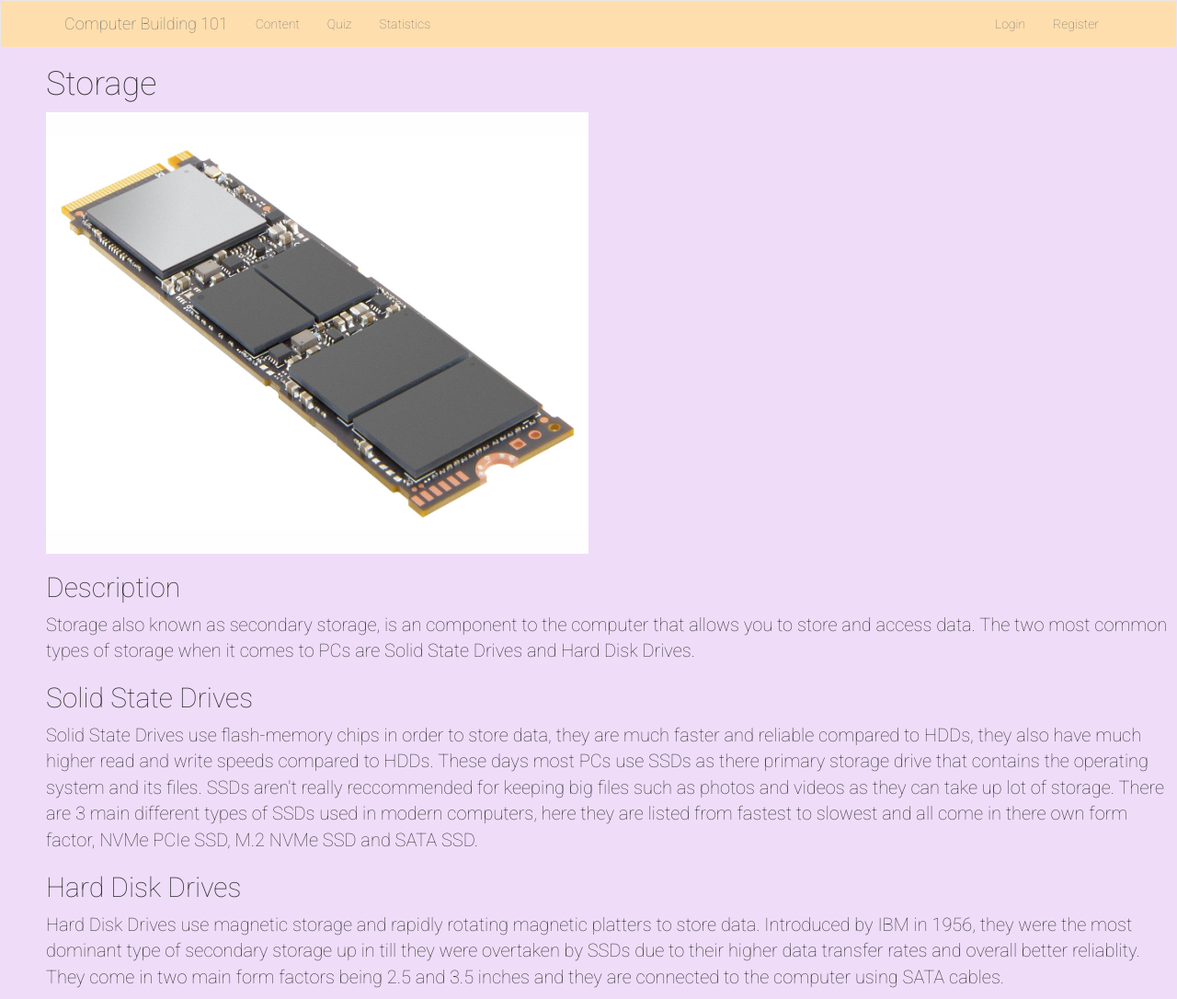
After one commit to timpye/CITS3403-Website, a Flask app: page /storage in a window 1280 px wide. The commit adds this page. Shown: the whole page at 92% size. Run offline with Flask 2, Linux system fonts and the light colour scheme; some libraries are stand-ins or nearby versions.

Commit message:
added storage content

```diff
--- a/app/routes.py
+++ b/app/routes.py
@@ -1,5 +1,5 @@
 from app import app
-from flask import Flask, render_template, flash, redirect, url_for, session, request
+from flask import Flask, render_template, flash, redirect, url_for, session
 from app.forms import LoginForm
 from flask_login import current_user, login_user, logout_user, login_required
 from app import db
@@ -7,9 +7,8 @@ from app.forms import RegistrationForm
 from flask_login import logout_user
 from flask_login import login_required
 from app.models import User, Result
+from flask import request
 from werkzeug.urls import url_parse
-from sqlalchemy import func, extract
-from datetime import datetime
 
 
 
@@ -182,7 +181,7 @@ def submit():
             question_list[question_number] = True
         question_number += 1
 
-    result = Result(user_id=current_user.get_id(),date_created=datetime.today())
+    result = Result(user_id=current_user.get_id())
     result.add_results(question_list, score)
     db.session.add(result)
     db.session.commit()
@@ -203,35 +202,7 @@ def submit():
 
 @app.route('/stats')
 def stats():
-    user_results = []
-    for result in db.session.query(Result.num_correct).join(User).filter(User.id==(current_user.get_id())):
-        user_results.append(result[0])
-
-    every_result = []
-    for result, name in db.session.query(Result.num_correct, User.username).filter(User.id==Result.user_id).all():
-        every_result.append((result, name))
-
-    average_mark = '{:.2f}'.format(db.session.query(func.avg(Result.num_correct).label("average"))[0][0]) #indexs to get at a tuple inside a list
-
-    today = (datetime.today().year, datetime.today().month, datetime.today().day)
-
-
-    quizzes_today = db.session.query(Result.date_created).filter(
-        extract('month', Result.date_created) == datetime.today().month,
-        extract('year', Result.date_created) == datetime.today().year).count()
-
-    score_today = db.session.query(func.avg(Result.num_correct)).filter(
-        extract('month', Result.date_created) == datetime.today().month,
-        extract('year', Result.date_created) == datetime.today().year,
-        extract('day', Result.date_created) == datetime.today().day).count()
-
-    total_users = db.session.query(User).count()
-    print("Total Users: ", total_users)
-    print("Quizzes taken today: ",quizzes_today)
-    print("Average:",average_mark)
-    return render_template('stats.html', title = 'Statistics', user_results = user_results,
-    every_result = every_result, average_mark = average_mark, total_users = total_users,
-    quizzes_today = quizzes_today, score_today = score_today)
+    return render_template('stats.html', title = 'Statistics')
 
 @app.route('/content')
 def content():
@@ -253,11 +224,20 @@ def gpu():
 def ram():
     return render_template('ram.html', title='RAM')
 
+@app.route('/storage')
+def storage():
+    return render_template('storage.html', title='Storage')
+
+@app.route('/peripheral')
+def peripheral():
+    return render_template('peripheral.html', title='Peripheral')
+
+@app.route('/psu')
+def psu():
+    return render_template('psu.html', title='Power Supply')
+
 @app.route('/feedback')
 def feedback():
-
-
-
     return render_template('feedback.html', title = 'Feedback')
 
 @app.route('/register', methods=['GET', 'POST'])
@@ -277,4 +257,5 @@ def register():
 @app.route('/logout')
 def logout():
     logout_user()
+    flash('You have logged out successfully.')
     return redirect(url_for('index'))
--- a/app/templates/content.html
+++ b/app/templates/content.html
@@ -26,16 +26,16 @@
             <img class='img-responsive' src = 'static\images\RAM.jpg' alt="RAM (Random Access Memory)">
         </div>
         <div class = "content_block" id="Storage">
-            <h1>Storage</h1>
+            <a href="{{ url_for('storage') }}"><h1>Storage</h1></a>
             <img class='img-responsive' src = 'static\images\NVME_SSD.jpg' alt="Storage">
         </div>
         <div class = "content_block" id="Peripheral">
-            <h1>Peripheral</h1>
+            <a href="{{ url_for('peripheral') }}"><h1>Peripheral</h1></a>
             <img class='img-responsive' src = 'static\images\Mouse.jpg' alt="Mouse">
             <img class='img-responsive' src = 'static\images\Keyboard.jpg' alt="Keyboard">
         </div>
         <div class = "content_block" id="Power_Supply">
-            <h1>Power Supply</h1>
+            <a href="{{ url_for('psu') }}"><h1>Power Supply</h1></a>
             <img class='img-responsive' src = 'static\images\Power_supply.jpg'>
         </div>
     </div>
--- /dev/null
+++ b/app/templates/storage.html
@@ -0,0 +1,41 @@
+{% extends "base.html" %}
+
+{% block content %}
+<div id="Storage_header">
+    <h1>
+        Storage
+    </h1>
+    <img class='img-responsive' src = 'static\images\NVME SSD.jpg' alt="Storage" style="width: 640px; height: 480px; padding-left: 50px; ">
+</div>
+<div id="Storage_description">
+    <h2>
+        Description
+    </h2>
+    <p style="font-size: 20px; padding-left: 50px;">
+        Storage also known as secondary storage, is an component to the computer that allows you to store and access data. The two most common types of storage when it comes to
+        PCs are Solid State Drives and Hard Disk Drives.
+    </p>
+
+    <h2>
+        Solid State Drives
+    </h2>
+    <p style="font-size: 20px; padding-left: 50px;">
+        Solid State Drives use flash-memory chips in order to store data, they are much faster and reliable compared to HDDs, they also have much higher read and write speeds compared to HDDs. These days most PCs use SSDs as there
+        primary storage drive that contains the operating system and its files. SSDs aren't really reccommended for keeping big files such as photos and videos
+        as they can take up lot of storage. There are 3 main different types of SSDs used in modern computers, here they are listed from fastest to slowest and all come
+        in there own form factor, NVMe PCIe SSD, M.2 NVMe SSD and SATA SSD.
+    </p>
+
+    <h2>
+        Hard Disk Drives
+    </h2>
+    <p style="font-size: 20px; padding-left: 50px;">
+        Hard Disk Drives use magnetic storage and rapidly rotating magnetic platters to store data. Introduced by IBM in 1956, they were the most dominant
+        type of secondary storage up in till they were overtaken by SSDs due to their higher data transfer rates and overall better reliablity. They come in
+        two main form factors being 2.5 and 3.5 inches and they are connected to the computer using SATA cables.
+    </p>
+
+</div>
+
+
+{% endblock %}
```
Also changed, not shown: app/templates/peripheral.html (added), app/templates/psu.html (added).
